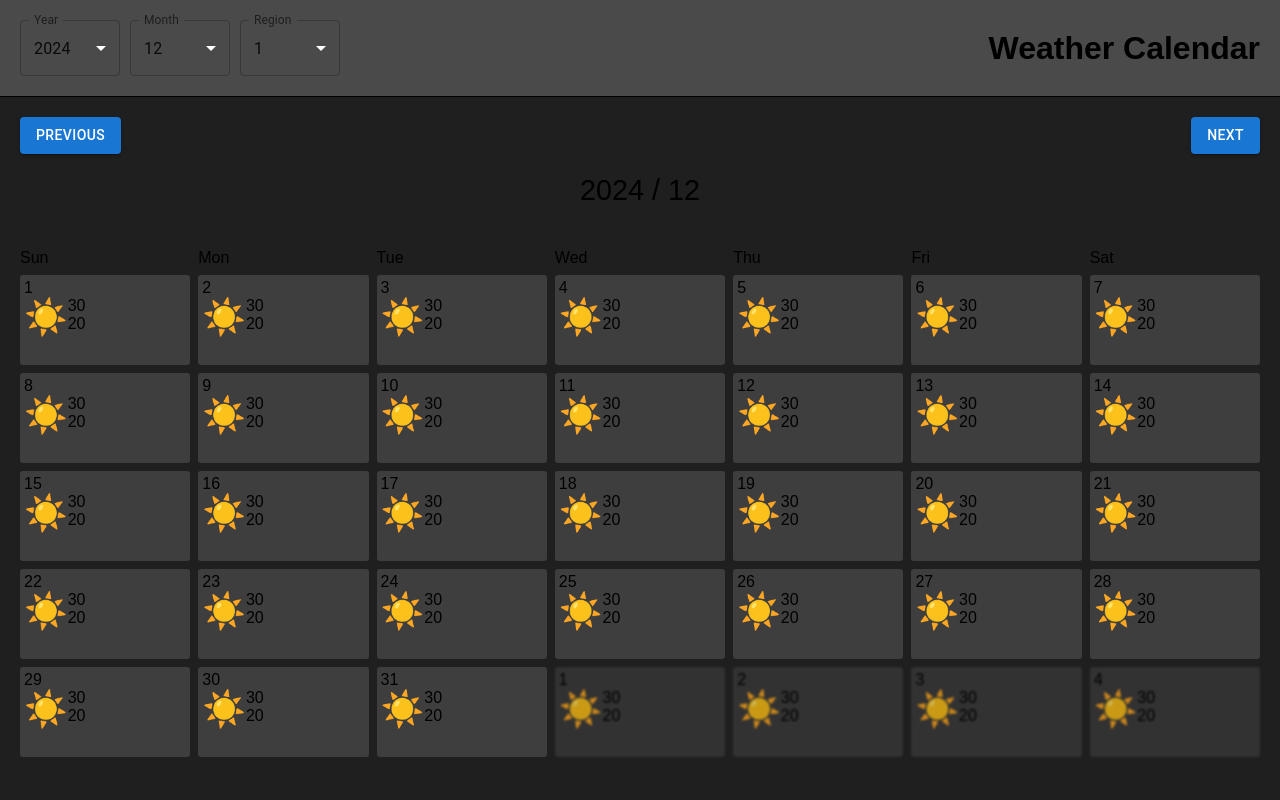
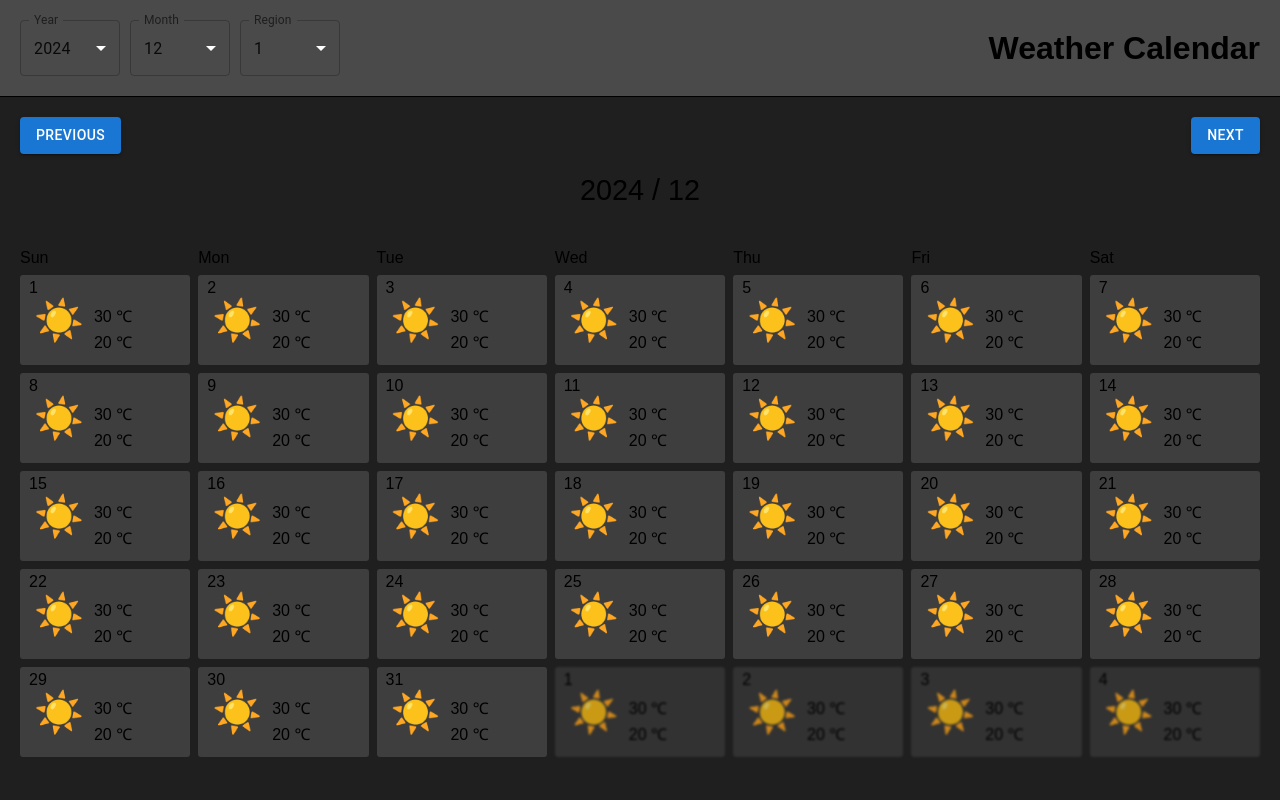
Before and after one commit to Junhyeok99/weather_calendar, a Next.js app: page / in a window 1280 px wide. Shown: the top 800 px of the page. Built offline with nearby package versions, Linux system fonts and the light colour scheme.

Commit message:
feat: complete weather grid layout

```diff
--- a/src/app/page.module.scss
+++ b/src/app/page.module.scss
@@ -66,6 +66,7 @@
 
             .gridItemWrapper {
                 display: flex;
+                padding: 0 5px;
                 flex-direction: column;
                 justify-content: flex-start;
                 height: 100%;
@@ -74,18 +75,22 @@
             .weatherDisplay {
                 display: flex;
                 flex-direction: row;
+                padding: 0 5px;
                 justify-content: flex-start;
                 height: 100%;
 
                 .weather {
-                    font-size: 35px;
+                    font-size: 40px;
                     user-select: none;
+                    margin-right: 10px;
                 }
 
                 .temperatureWrapper {
                     display: flex;
                     flex-direction: column;
-                    justify-content: flex-start;
+                    justify-content: center;
+                    align-items: center;
+                    gap: 4px;
                     height: 100%;
                 }
             }
--- a/src/app/page.tsx
+++ b/src/app/page.tsx
@@ -58,8 +58,8 @@ export default function Home() {
           <div className={styles.weatherDisplay}>
             <div className={styles.weather}>☀️</div>
             <div className={styles.temperatureWrapper}>
-              <div>30</div>
-              <div>20</div>
+              <div>30 ℃</div>
+              <div>20 ℃</div>
             </div>
           </div>
         </div>
```
